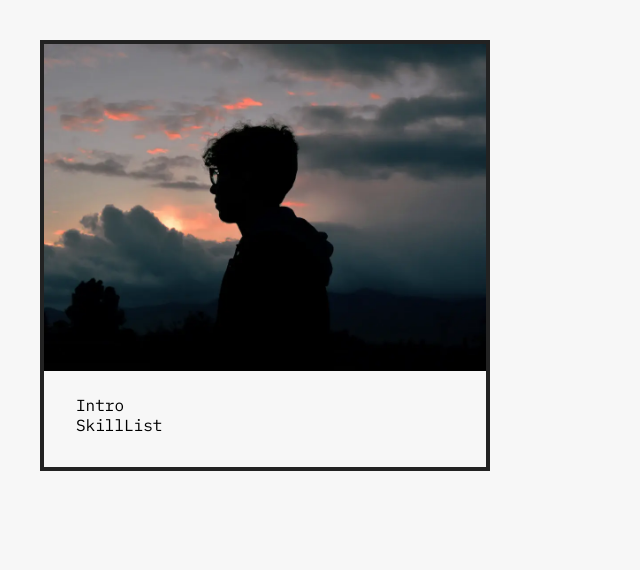
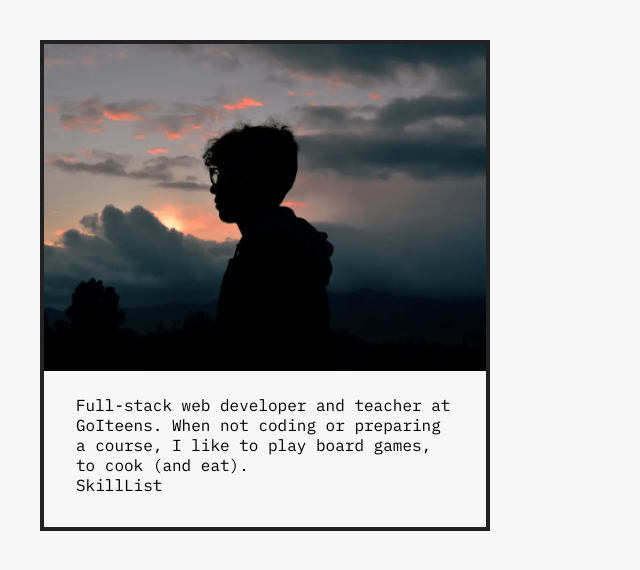
Before and after one commit to IronHedgehog/profile-card, a React (Create React App) app: page / in a window 1280 px wide. Shown: the top 570 px of the page, without its empty margins (0-640 px from the left). Built offline with nearby package versions, Linux system fonts and the light colour scheme.

Commit message:
component/profile-card

```diff
--- a/src/App.jsx
+++ b/src/App.jsx
@@ -4,11 +4,13 @@ import Intro from "./components/intro/Intro";
 import SkillList from "./components/skillList/SkillList";
 
 function App() {
+  const introText =
+    "Full-stack web developer and teacher at GoIteens. When not coding or preparing a course, I like to play board games, to cook (and eat).";
   return (
     <div className="card">
       <Avatar photo={"avatar.webp"} name={"Artem"} />
       <div className="data">
-        <Intro />
+        <Intro introText={introText} />
         {/* Should contain one Skill component
         for each web dev skill that you have,
         customized with props */}
--- a/src/components/intro/Intro.jsx
+++ b/src/components/intro/Intro.jsx
@@ -1,7 +1,7 @@
 import React from "react";
 
-const Intro = () => {
-  return <div>Intro</div>;
+const Intro = ({ introText }) => {
+  return <p>{introText}</p>;
 };
 
 export default Intro;
```
